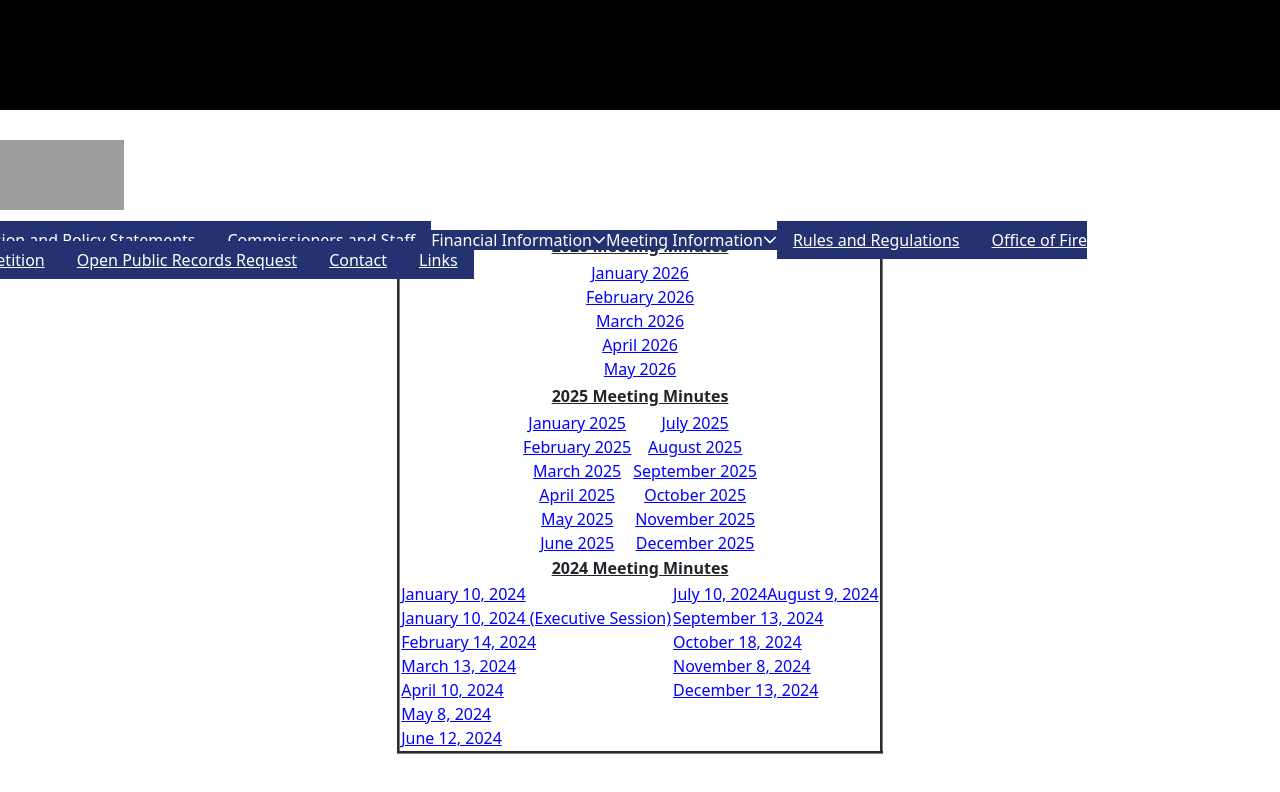
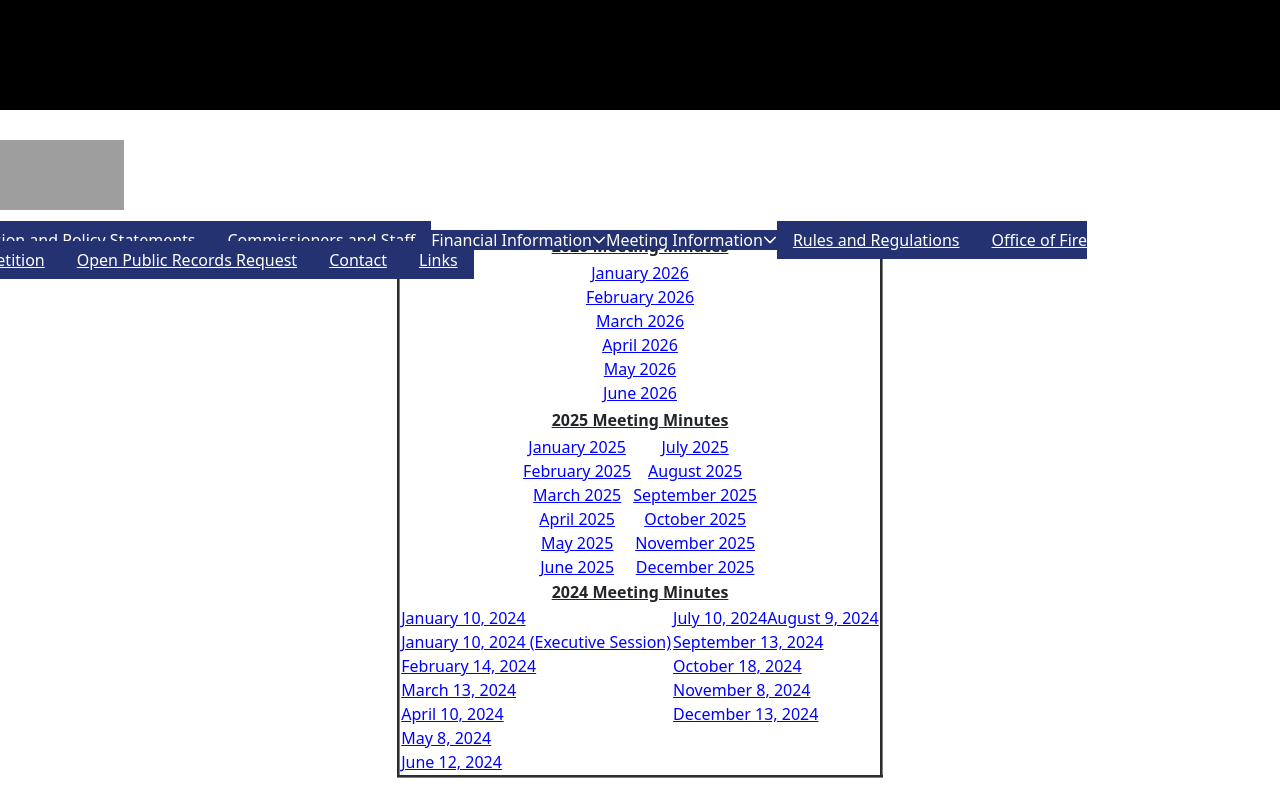
Before and after one commit to DrAronoff/monroefd1, a React (Create React App) app: page /minutesArchive in a window 1280 px wide. Shown: the top 792 px of the page. Built offline with nearby package versions, Linux system fonts and the light colour scheme; grey boxes are pictures that could not be loaded; the HTML template or start-up script is replaced by a standard one.

Commit message:
july update2

```diff
--- a/src/components/AgendaArchive.jsx
+++ b/src/components/AgendaArchive.jsx
@@ -19,6 +19,8 @@ export function AgendaArchive() {
 </tr>
 <tr>
 <td valign="top"></td>
+				<a href="https://diuy0t6boke2n.cloudfront.net/Agendas/2026/FD%231+Agenda+(9).docx" target="new">August 2026</a><br/>
+
 				<a href="https://diuy0t6boke2n.cloudfront.net/Agendas/2026/FD%231+Agenda+(7).docx" target="new">July 2026</a><br/>
 
 				<a href="https://diuy0t6boke2n.cloudfront.net/Agendas/2026/FD%231+Agenda+(6).docx" target="new">June 2026</a><br/>
--- a/src/components/MinutesArchive.jsx
+++ b/src/components/MinutesArchive.jsx
@@ -28,6 +28,8 @@ export function MinutesArchive() {
 <a href="https://diuy0t6boke2n.cloudfront.net/Minutes/FD%231+minutes+March+2026.docx" target="new">March 2026</a><br/>
 <a href="https://diuy0t6boke2n.cloudfront.net/Minutes/FD%231+minutes+April+2026.docx" target="new">April 2026</a><br/>
 <a href="https://diuy0t6boke2n.cloudfront.net/Minutes/2026/FD%231+minutes+May+2026.docx" target="new">May 2026</a><br/>
+<a href="https://diuy0t6boke2n.cloudfront.net/Minutes/2026/FD%231+minutes+June2026+(1).docx" target="new">June 2026</a><br/>
+
 
 
 
```
